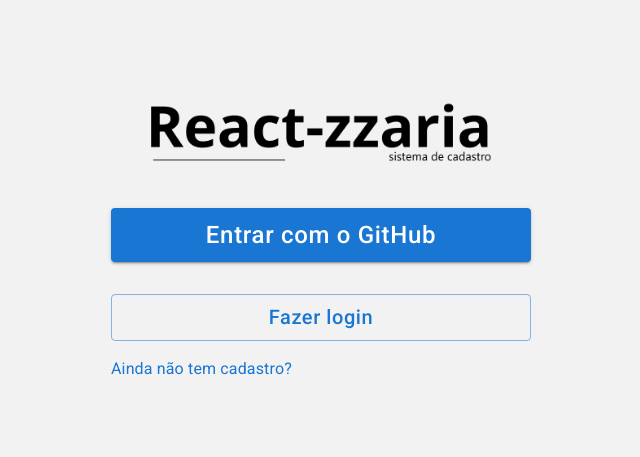
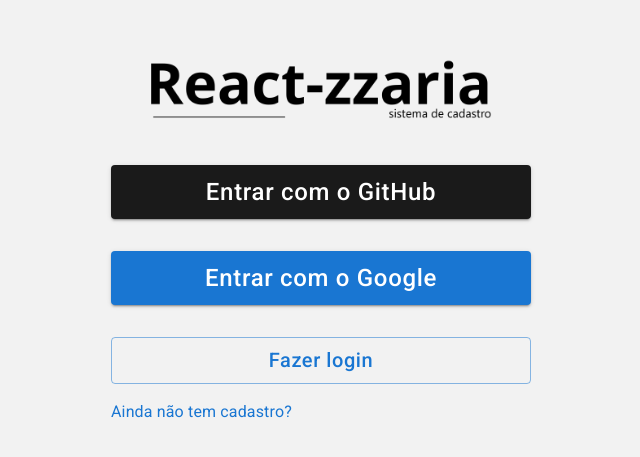
Before and after one commit to mateus-cibelli-de-oliveira/reactzzaria--sistema-cadastro, a React (Vite) app: page /login in a window 1280 px wide. Shown: the part 159-616 px from the top of the page, without its empty margins (319-959 px from the left). Built offline with nearby package versions, Linux system fonts and the light colour scheme; no server answers.

Commit message:
Implementação do método de login com Google.

```diff
--- a/src/contexts/auth.jsx
+++ b/src/contexts/auth.jsx
@@ -8,6 +8,7 @@
 import { authCadastro, dbCadastro } from "@/services/firebase";
 
 import { loginWithGitHub } from "./github-auth";
+import { loginWithGoogle } from "./google-auth";
 import {
   loginWithEmail, registerWithEmail as registerWithEmailService
 } from "./email-auth";
@@ -159,6 +160,7 @@
         loading,
         firstName,
         loginWithGitHub,
+        loginWithGoogle,
         loginWithEmail,
         registerWithEmail,
         logout
--- /dev/null
+++ b/src/contexts/google-auth.jsx
@@ -0,0 +1,30 @@
+import { GoogleAuthProvider, signInWithPopup } from "firebase/auth";
+import { authCadastro } from "@/services/firebase";
+
+/**
+ * loginWithGoogle
+ *
+ * Esta função cuida de todo o processo de login usando o Google.
+ * Pense nela como um portal que abre a janela do Google, pede ao usuário
+ * para autorizar o aplicativo e, se tudo der certo, conecta o usuário à
+ * aplicação.
+ *
+ * O fluxo é simples:
+ * 1. Criamos um provedor do Google, que é o que permite o Firebase saber
+ *    que queremos usar esse método de login específico.
+ * 2. Chamamos signInWithPopup passando esse provedor, o que abre uma
+ *    janela para o usuário se autenticar.
+ * 3. Se der algum erro (por exemplo, o usuário cancelar o login ou
+ *    houver algum problema de conexão), capturamos e mostramos no console.
+ */
+export const loginWithGoogle = async () => {
+  try {
+    const provider = new GoogleAuthProvider();
+    await signInWithPopup(authCadastro, provider);
+  } catch (error) {
+    // Aqui estamos apenas registrando o erro para saber o que aconteceu!
+    console.error("Erro no login com Google:", error);
+    // Propagamos o erro para quem chamou a função poder lidar com ele também!
+    throw error;
+  }
+}
--- a/src/pages/login/login.jsx
+++ b/src/pages/login/login.jsx
@@ -7,6 +7,7 @@
 } from "@mui/material";
 import {
   GitHubButton,
+  GoogleButton,
   EmailButton,
   LoginButton,
   CancelButton
@@ -17,6 +18,7 @@
 export default function Login() {
   const {
     loginWithGitHub,
+    loginWithGoogle,
     loginWithEmail,
     registerWithEmail
   } = useAuth();
@@ -90,6 +92,12 @@
               <GitHubButton onClick={loginWithGitHub}>
                 Entrar com o GitHub
               </GitHubButton>
+            </Grid>
+
+            <Grid item xs={12}>
+              <GoogleButton onClick={loginWithGoogle}>
+                Entrar com o Google
+              </GoogleButton>
             </Grid>
 
             <Grid
--- a/src/ui/buttons.jsx
+++ b/src/ui/buttons.jsx
@@ -2,6 +2,22 @@
 import styled from "styled-components";
 
 export const GitHubButton = styled(Button).attrs({
+  variant: "contained",
+  fullWidth: true,
+})`
+  && {
+    font-size: ${({ theme }) => theme.typography.h5.fontSize};
+    padding: ${({ theme }) => theme.spacing(2)}px;
+    text-transform: none;
+    background-color: #1a1a1a;
+
+    &:hover {
+      background-color: #000000;
+    }
+  }
+`;
+
+export const GoogleButton = styled(Button).attrs({
   variant: "contained",
   fullWidth: true,
 })`
```
